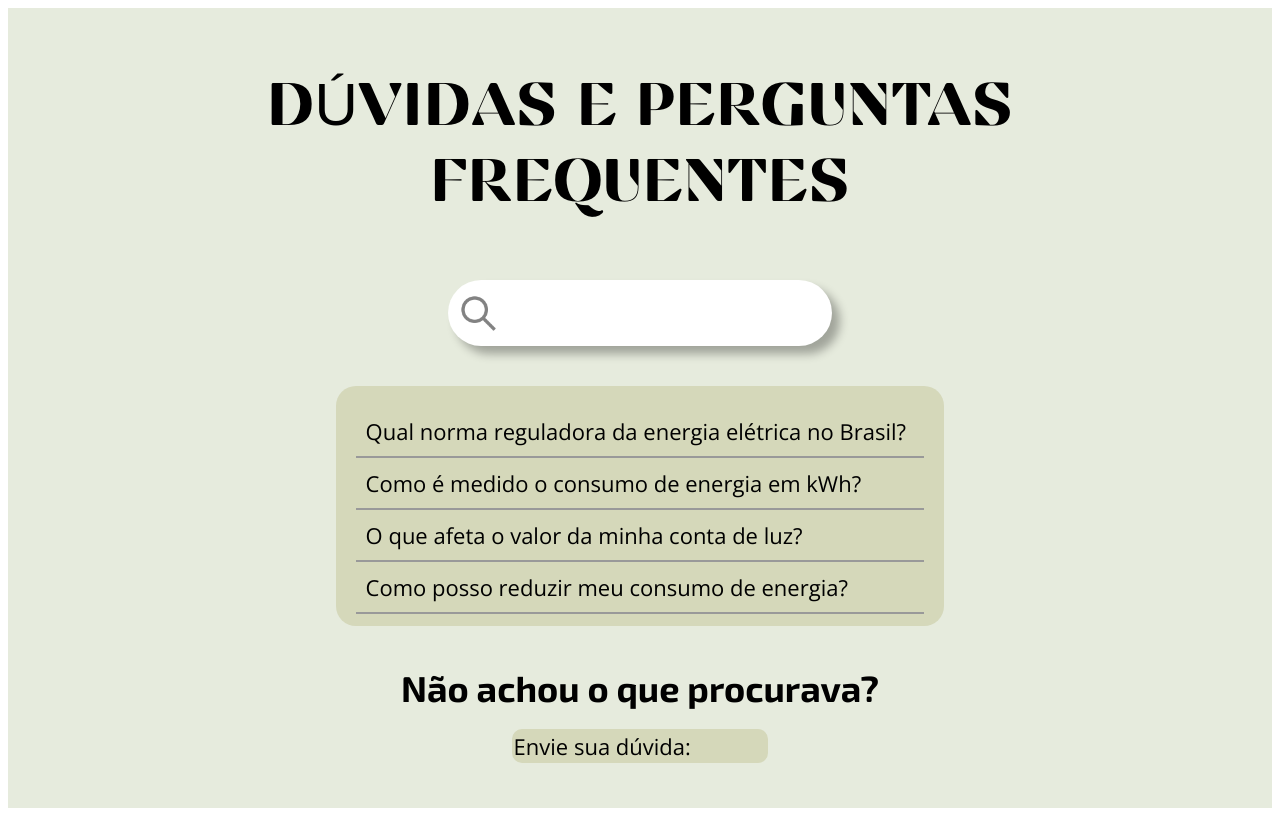
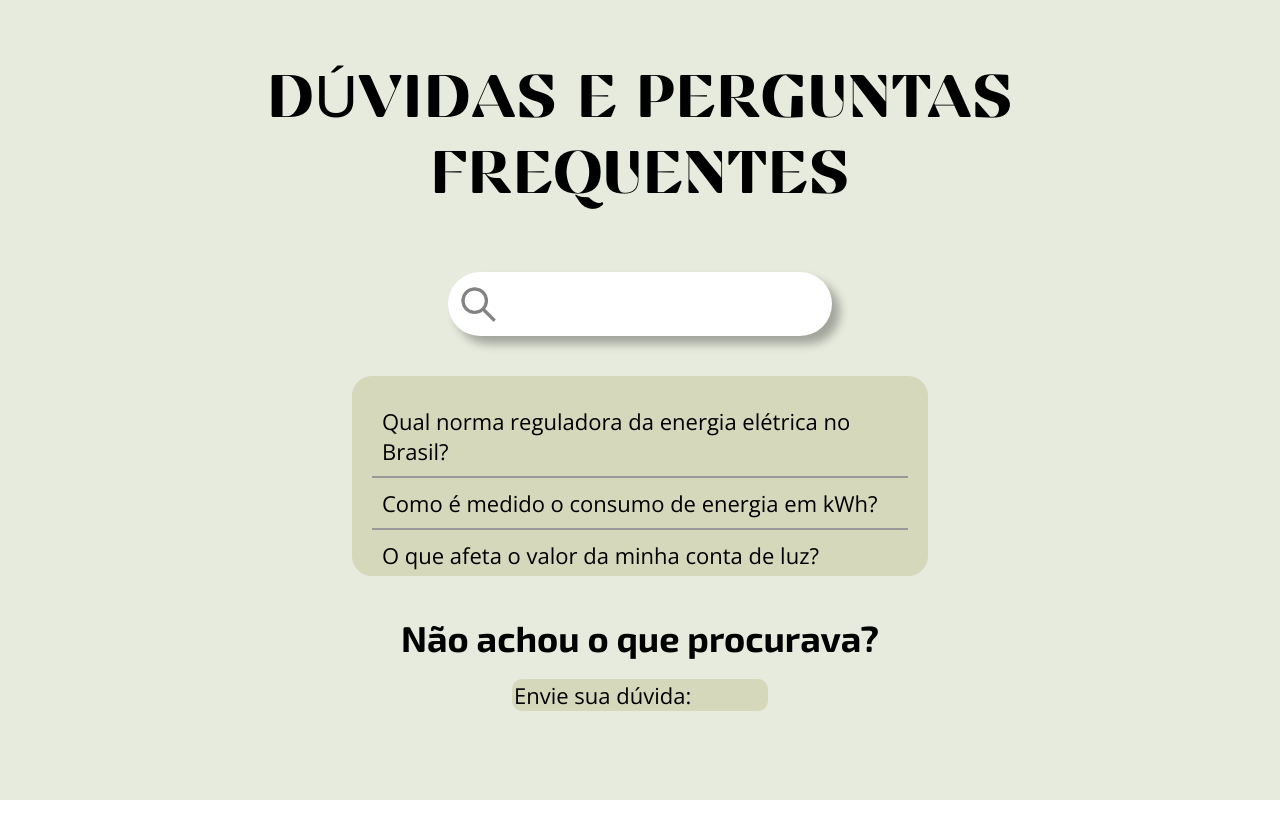
Before and after one commit to JoaoPilger/PI-2025-Grupo-4, a React (Vite) app in the folder PI-2025/: page / in a window 1280 px wide. Built offline with nearby package versions, Linux system fonts and the light colour scheme.

Commit message:
pequenos ajustes no css da página dúvidas.

```diff
--- a/PI-2025/src/pages/duvidas/duvidas.css
+++ b/PI-2025/src/pages/duvidas/duvidas.css
@@ -1,7 +1,12 @@
 * {
-    overflow: hidden;
+    box-sizing: border-box;
 }
 
+body {
+    margin: 0;
+    padding: 0;
+    overflow-x: hidden;
+}
 
 .pagina_duvidas {
     width: 100%;
```
